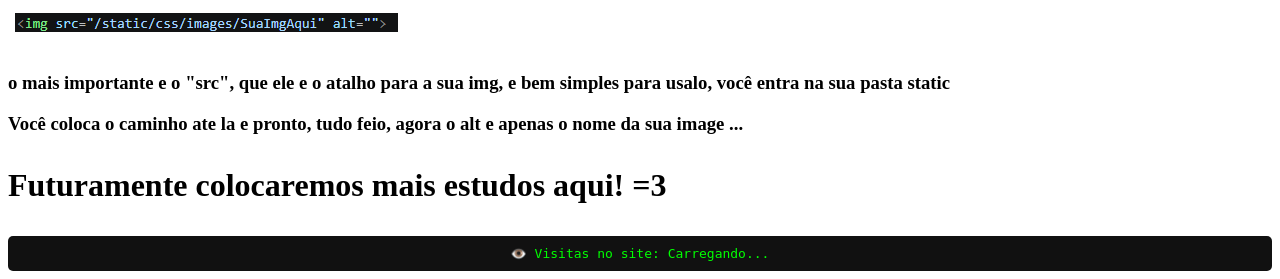
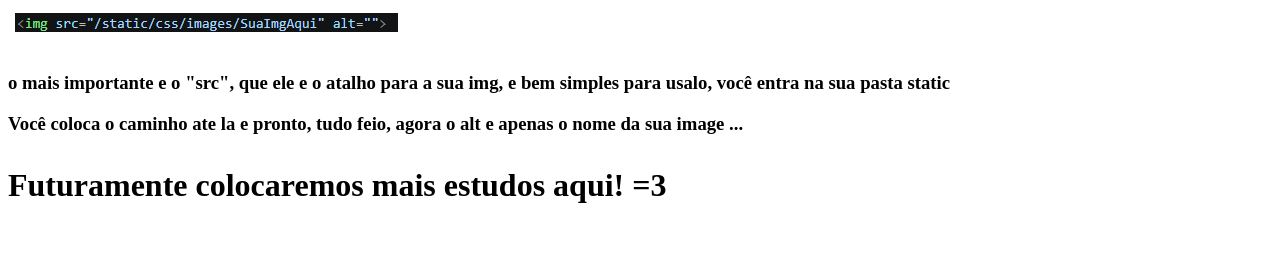
Before and after one commit to PekoStarrr/Site-HTML, a Flask app: page / in a window 1280 px wide. Shown: the part 1351-1630 px from the top of the page. After the commit the page ends 1554 px from the top, so only its background shows below. Run offline with Flask 3, Linux system fonts and the light colour scheme.

Commit message:
Update login.html

```diff
--- a/templates/login.html
+++ b/templates/login.html
@@ -39,25 +39,6 @@
     <h3> <p> Você coloca o caminho ate la e pronto, tudo feio, agora o alt e apenas o nome da sua image ... </p> </h3>
 
     <h1> <p> Futuramente colocaremos mais estudos aqui! =3 </p> </h1>
-    <!-- Contador de Visitas Lindo -->
-<div style="text-align: center; margin-top: 20px;">
-</div>
-
-<div style="background: #111; color: #00ff00; padding: 10px; border-radius: 5px; text-align: center; font-family: monospace; margin-top: 20px;">
-    👁️ Visitas no site: <span id="contador">Carregando...</span>
-</div>
-
-<script>
-    // Esse código conversa com um servidor que guarda o número de acessos
-    fetch('https://countapi.xyz')
-        .then(res => res.json())
-        .then(res => {
-            document.getElementById('contador').innerText = res.value;
-<!-- Nosso Próprio Contador que aceita qualquer clique -->
-<div style="background: #111; color: #00ff00; padding: 10px; border-radius: 5px; text-align: center; font-family: monospace; margin-top: 20px; font-size: 18px; border: 1px solid #00ff00; width: 250px; margin-left: auto; margin-right: auto;">
-    👁️ VISITAS: {{ visitas }}
-</div>
-
 
 </script>
 
```
